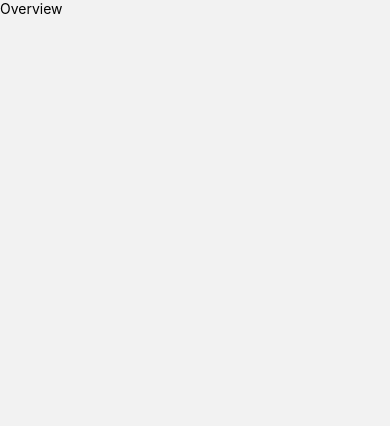
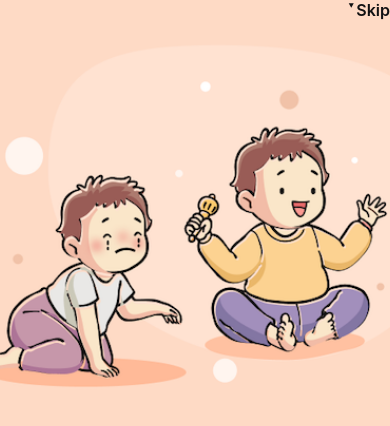
Before and after one commit to thinkarlabs/P23-004-MalnutritionAwareness, a React Native app in the folder client/Malnutrition/: screen / in a window 390 px wide. Shown: the top 426 px of the page. Built offline with nearby package versions, Linux system fonts and the light colour scheme.

Commit message:
Onboarding screen in progress

```diff
--- a/client/Malnutrition/src/modules/onboarding/index.js
+++ b/client/Malnutrition/src/modules/onboarding/index.js
@@ -1,12 +1,25 @@
-import { View, Text, SafeAreaView } from 'react-native'
-import React from 'react'
+import {View, Text, SafeAreaView, Image} from 'react-native';
+import React from 'react';
+import {styles} from './styles';
+import Entypo from 'react-native-vector-icons/Entypo';
 
 const Onboarding = () => {
   return (
-    <SafeAreaView>
-      <Text>Overview</Text>
+    <SafeAreaView style={styles.container}>
+      <View style={styles.header}>
+        <Text style={styles.headerText}>Skip</Text>
+        <View>
+        <View style={styles.languageIcon}>
+          <Entypo name="triangle-down" style={styles.languageIcon} />
+        </View>
+        </View>
+      </View>
+      <Image
+        source={require('../../../assets/images/onboardingScreen.png')}
+        style={styles.headerImage}
+      />
     </SafeAreaView>
-  )
-}
+  );
+};
 
 export default Onboarding;
--- /dev/null
+++ b/client/Malnutrition/src/modules/onboarding/styles.js
@@ -0,0 +1,27 @@
+import {StyleSheet} from 'react-native';
+import {BLACK, PINK} from '../../shared/Constants/colors';
+
+export const styles = StyleSheet.create({
+  container: {
+    flex: 1,
+    backgroundColor: PINK,
+  },
+  header: {
+    flexDirection: 'row-reverse',
+    paddingLeft: '5%',
+  },
+  headerText: {
+    fontWeight: '600',
+    fontSize: 16,
+    color: BLACK,
+  },
+  headerImage: {
+    height: '50%',
+    width: '100%',
+  },
+  languageIcon: {
+    color: BLACK,
+    fontSize: 10,
+    justifyContent: 'center'
+  },
+});
--- a/client/Malnutrition/src/modules/splash/styles.js
+++ b/client/Malnutrition/src/modules/splash/styles.js
@@ -1,6 +1,6 @@
 import { StyleSheet } from "react-native";
 import { BLACK } from "../../shared/Constants/colors";
-import { WORK_SANS_BLACK, WORK_SANS_REGULAR } from "../../shared/Constants/fontFamilyConstants";
+import { ENTYPO, WORK_SANS_BLACK, WORK_SANS_REGULAR } from "../../shared/Constants/fontFamilyConstants";
 
 const styles = StyleSheet.create({
     header: {
@@ -17,7 +17,7 @@ const styles = StyleSheet.create({
         fontSize: 34,
         fontWeight: '700',
         color: BLACK,
-        // fontFamily: WORK_SANS_BLACK
+        fontFamily: ENTYPO
     },
     bodyText: {
         fontSize: 20,
--- a/client/Malnutrition/src/navigators/AppStackNavigatior.js
+++ b/client/Malnutrition/src/navigators/AppStackNavigatior.js
@@ -16,10 +16,10 @@ export function AppStackNavigator() {
     return (
         <NavigationContainer>
             <Stack.Navigator screenOptions={{ headerShown: false, }}>
-                {
+                {/* {
                     showSplashScreen ? <Stack.Screen name="Splash" component={Splash} />
                         : null
-                }
+                } */}
                 <Stack.Screen name="Onboarding" component={Onboarding} />
             </Stack.Navigator>
         </NavigationContainer>
--- a/client/Malnutrition/src/shared/Constants/colors.js
+++ b/client/Malnutrition/src/shared/Constants/colors.js
@@ -1 +1,4 @@
 export const BLACK = '#111112';
+export const PINK = '#fedac5';
+export const GREEN = '#cbefb7';
+export const YELLOW = '#f1ebaf';
```
Also changed, not shown: client/Malnutrition/src/shared/Constants/DynamicConstant.js (added, +66 -0 lines), client/Malnutrition/assets/images/OnboardingScreen2.png (added), client/Malnutrition/assets/images/onboardingScreen.png (added), 2 other files (tests, documents, lock files or other folders).
